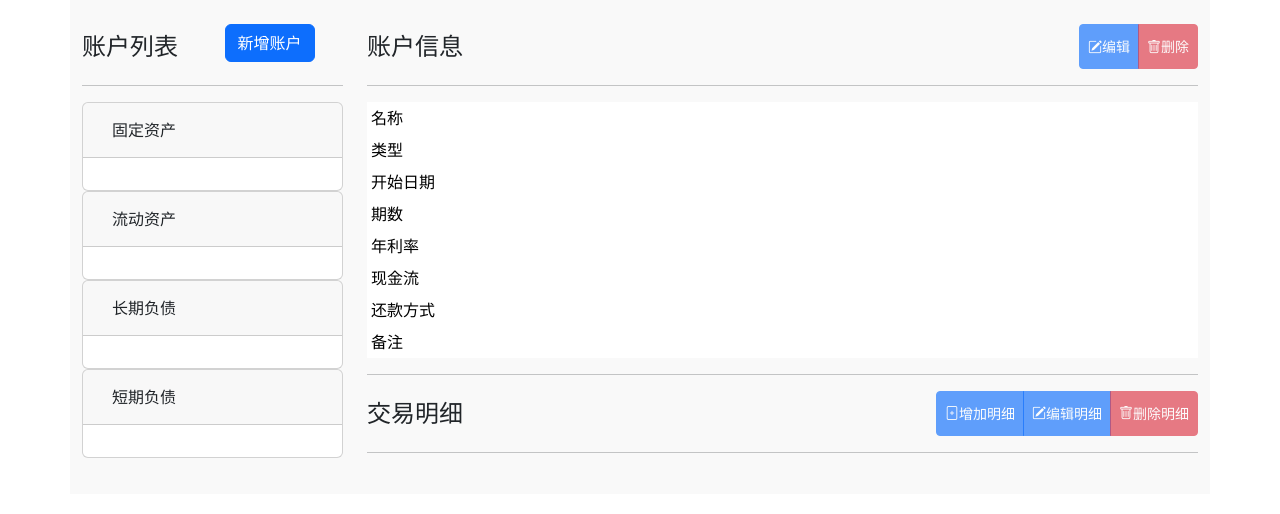
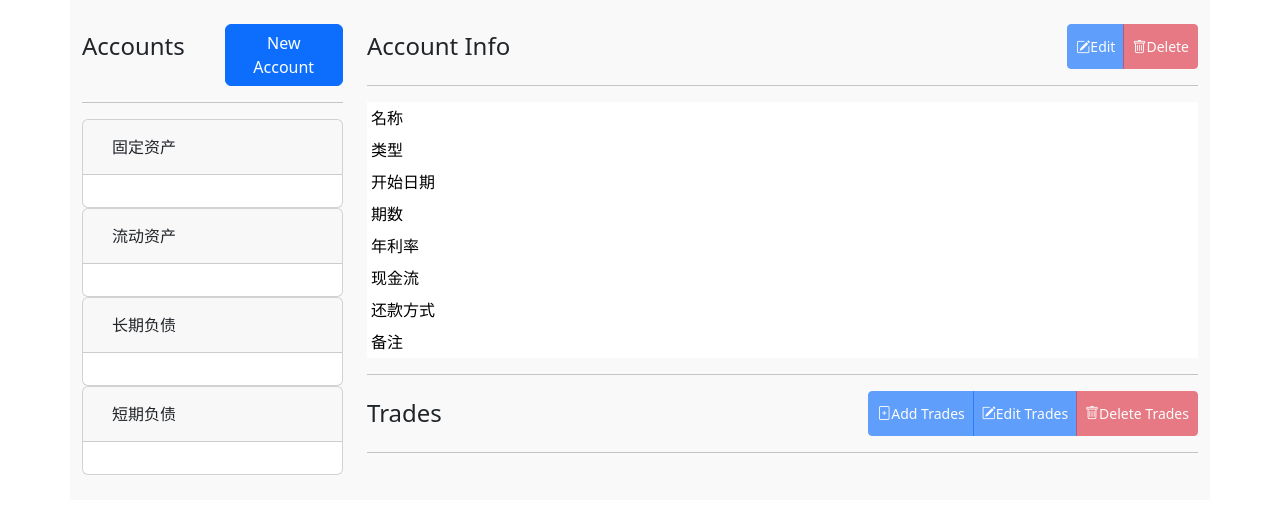
Before and after one commit to nutalk/OpenBookkeeping, a Django app: page / in a window 1280 px wide. Shown: the part 56-570 px from the top of the page. Run offline with Django 5.2, Linux system fonts and the light colour scheme; some libraries are stand-ins or nearby versions.

Commit message:
Add more en

```diff
--- a/accounts/templates/detail.html
+++ b/accounts/templates/detail.html
@@ -1,5 +1,6 @@
 {% extends '_head_foot.html' %}
 {% load static %}
+{% load i18n %}
 {% block head_js %}
 <script src="{% static 'accounts/js/account_list.js' %}"></script>
 <link rel="stylesheet" href="https://cdn.staticfile.net/bootstrap-icons/1.11.3/font/bootstrap-icons.css">
@@ -16,11 +17,11 @@
     <div>
       <div class="row">
         <div class="col-6 pt-2">
-          <h4>账户列表</h4>
+          <h4>{% trans "Accounts" %}</h4>
         </div>
         <div class="col-6">
           <button type="button" class="btn btn-primary" data-bs-toggle="modal" data-bs-target="#new_account_modal">
-            新增账户
+            {% trans "New Account" %}
           </button>
         </div>
       </div>
@@ -50,13 +51,13 @@
   <div class="col-sm-9">
     <div class="row">
       <div class="col-4 pt-2">
-        <h4>账户信息</h4>
+        <h4>{% trans "Account Info" %}</h4>
       </div>
       <div class="container-fluid d-flex flex-row-reverse col-8">
       <div class="btn-group btn-group-sm" role="group" aria-label="Basic example">
         <button type="button" class="btn btn-primary btn-sm" id="prop_edit_btn"
-          data-bs-toggle="modal" data-bs-target="#prop_edit_modal" disabled><i class="bi bi-pencil-square"></i>编辑</button>
-        <button type="button" class="btn btn-danger btn-sm" id="prop_del_btn" disabled><i class="bi bi-trash"></i>删除</button>
+          data-bs-toggle="modal" data-bs-target="#prop_edit_modal" disabled><i class="bi bi-pencil-square"></i>{% trans "Edit" %}</button>
+        <button type="button" class="btn btn-danger btn-sm" id="prop_del_btn" disabled><i class="bi bi-trash"></i>{% trans "Delete" %}</button>
       </div>
       </div>
     </div>
@@ -74,15 +75,15 @@
     <hr />
     <div class="row">
       <div class="col-4 pt-2">
-        <h4>交易明细</h4>
+        <h4>{% trans "Trades" %}</h4>
       </div>
       <div class="container-fluid d-flex flex-row-reverse col-8">
         <div class="btn-group btn-group-sm" role="group" aria-label="Basic example">
           <button type="button" class="btn btn-primary btn-sm" id="detail_add_btn"
-          data-bs-toggle="modal" data-bs-target="#detail_new_modal" disabled><i class="bi bi-file-plus"></i>增加明细</button>
+          data-bs-toggle="modal" data-bs-target="#detail_new_modal" disabled><i class="bi bi-file-plus"></i>{% trans "Add Trades" %}</button>
           <button type="button" class="btn btn-primary btn-sm" id="detail_edit_btn"
-            data-bs-toggle="modal" data-bs-target="#detail_edit_modal" disabled><i class="bi bi-pencil-square"></i>编辑明细</button>
-          <button type="button" class="btn btn-danger btn-sm" id="detail_del_btn" disabled><i class="bi bi-trash"></i>删除明细</button>
+            data-bs-toggle="modal" data-bs-target="#detail_edit_modal" disabled><i class="bi bi-pencil-square"></i>{% trans "Edit Trades" %}</button>
+          <button type="button" class="btn btn-danger btn-sm" id="detail_del_btn" disabled><i class="bi bi-trash"></i>{% trans "Delete Trades" %}</button>
         </div>
       </div>
     </div>
@@ -100,7 +101,7 @@
   <div class="modal-dialog modal-dialog-centered">
     <div class="modal-content">
       <div class="modal-header">
-        <h1 class="modal-title fs-5" id="exampleModalLabel">新增账户</h1>
+        <h1 class="modal-title fs-5" id="exampleModalLabel">{% trans "New Account" %}</h1>
         <button type="button" class="btn-close" data-bs-dismiss="modal" aria-label="Close"></button>
       </div>
       <div class="modal-body">
@@ -116,7 +117,7 @@
   <div class="modal-dialog modal-dialog-centered">
     <div class="modal-content">
       <div class="modal-header">
-        <h1 class="modal-title fs-5" id="prop_edit_modal">编辑账户</h1>
+        <h1 class="modal-title fs-5" id="prop_edit_modal">{% trans "Edit Account" %}</h1>
         <button type="button" class="btn-close" data-bs-dismiss="modal" aria-label="Close"></button>
       </div>
       <div class="modal-body">
@@ -134,7 +135,7 @@
   <div class="modal-dialog modal-dialog-centered">
     <div class="modal-content">
       <div class="modal-header">
-        <h1 class="modal-title fs-5" id="exampleModalLabel">新增明细</h1>
+        <h1 class="modal-title fs-5" id="exampleModalLabel">{% trans "Add Trades" %}</h1>
         <button type="button" class="btn-close" data-bs-dismiss="modal" aria-label="Close"></button>
       </div>
       <div class="modal-body">
@@ -152,7 +153,7 @@
   <div class="modal-dialog modal-dialog-centered">
     <div class="modal-content">
       <div class="modal-header">
-        <h1 class="modal-title fs-5" id="exampleModalLabel">编辑明细</h1>
+        <h1 class="modal-title fs-5" id="exampleModalLabel">{% trans "Edit Trades" %}</h1>
         <button type="button" class="btn-close" data-bs-dismiss="modal" aria-label="Close"></button>
       </div>
       <div class="modal-body">
```
Also changed, not shown: accounts/templates/info.html (deleted, +0 -39 lines), locale/zh_HAns/LC_MESSAGES/django.po.
